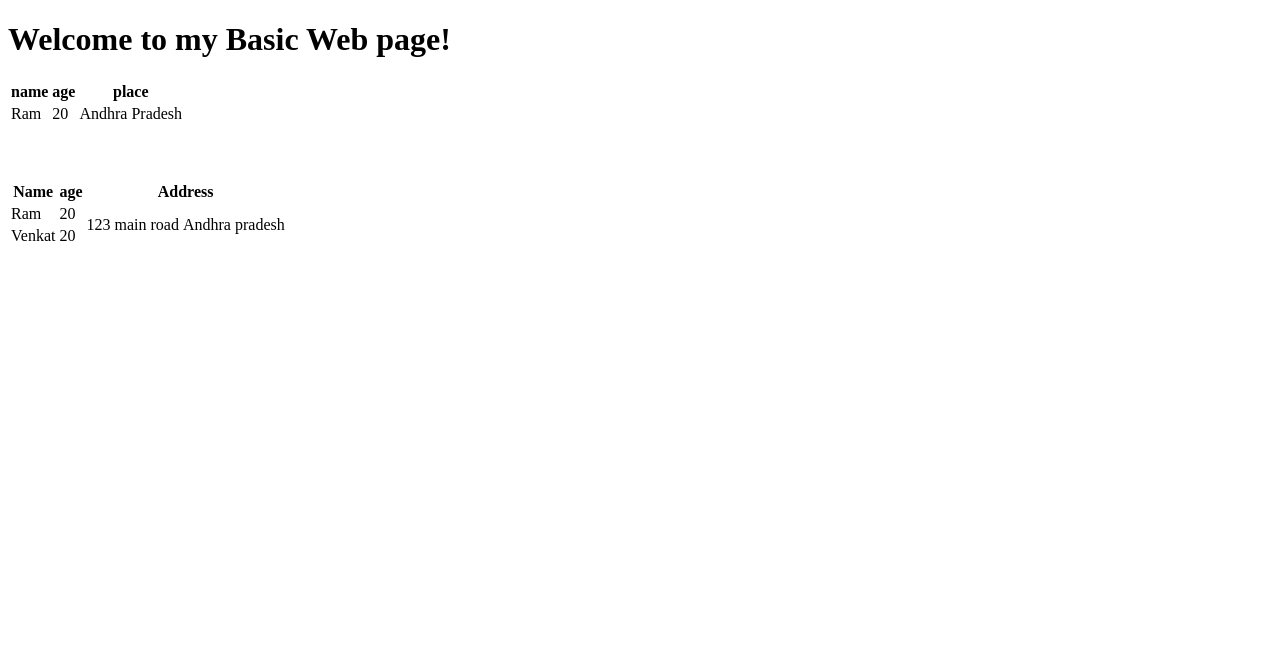
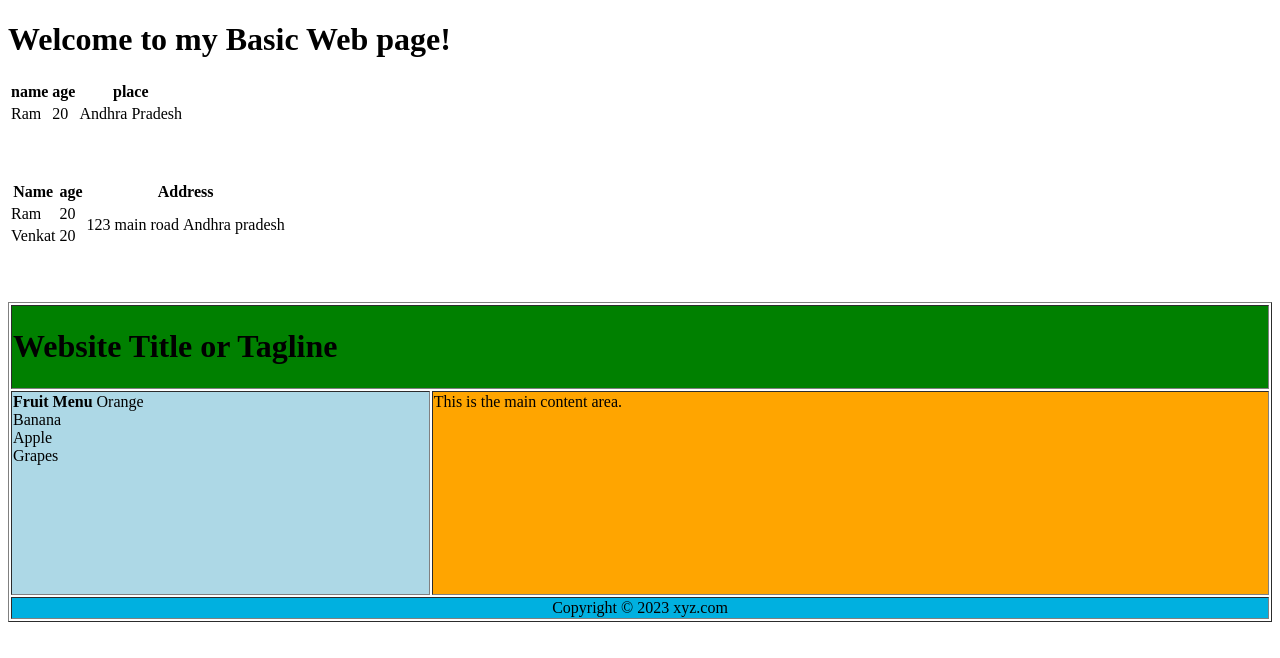
Before and after one commit to Prasanth1467/HTML, a plain HTML site: page HTML 5.htm in a window 1280 px wide. Drawn offline with Linux system fonts and the light colour scheme.

Commit message:
HTML tables

```diff
--- a/HTML 5.htm
+++ b/HTML 5.htm
@@ -44,7 +44,31 @@
             <td>20</td>
         </tr>
 
-     </table>
+     </table> <br><br><br>
+     <table width="100%" border="1"  align="center">
+        <tr>
+          <td colspan="2" bgcolor="green">
+            <h1>Website Title or Tagline</h1>
+          </td>
+        </tr>
+        <tr valign="top">
+          <td bgcolor="lightblue" width="30%">
+            <b>Fruit Menu</b>
+            Orange<br />
+            Banana<br />
+            Apple<br />
+            Grapes
+          </td>
+          <td bgcolor="orange" width="60%" height="200">
+              This is the main content area.
+          </td>
+        </tr>
+        <tr>
+          <td colspan="2" bgcolor="sky blue" align="center">
+            Copyright © 2023 xyz.com
+          </td>
+        </tr>
+      </table>
 
 </body>
 </html>
```
Also changed, not shown: HTML 7.htm (+1 -0 lines).
